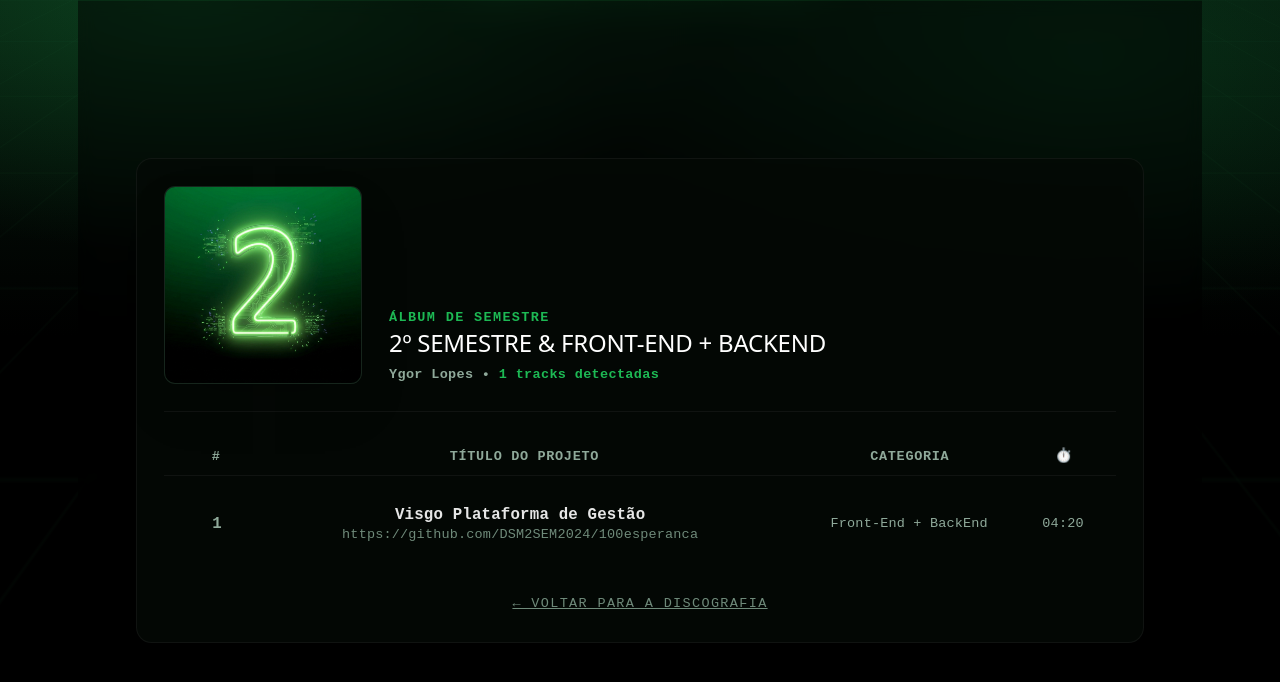
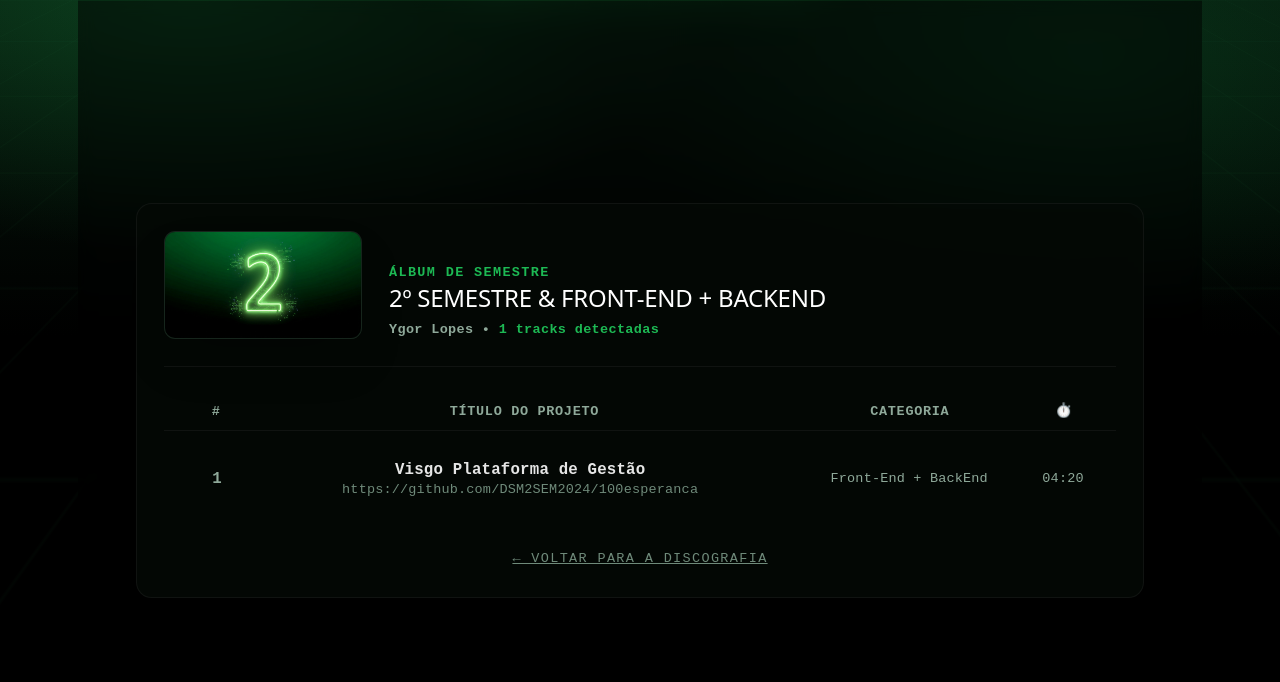
Before and after one commit to yllopes/portifolio, a React (Vite) app: page / in a window 1280 px wide. Both pictures are taken after a click on the element 639 px from the left and 1379 px from the top of the page. Shown: the part 945-1627 px from the top of the page. Built offline with nearby package versions, Linux system fonts and the light colour scheme.

Commit message:
:art: FEAT: adequacao do tamanho das imagens

```diff
--- a/src/components/Tracklist/ProjectPlayerView.jsx
+++ b/src/components/Tracklist/ProjectPlayerView.jsx
@@ -46,7 +46,7 @@ export default function ProjectPlayerView({ project, onBack }) {
                 animate={{ opacity: 1, filter: "blur(0px)" }}
                 exit={{ opacity: 0 }}
                 transition={{ duration: 0.2 }}
-                className="w-full h-full object-cover"
+                className="w-full h-full object-contain"
               />
             </AnimatePresence>
 
@@ -82,7 +82,7 @@ export default function ProjectPlayerView({ project, onBack }) {
                 <button onClick={nextPrint} className="p-3 text-muted-fg hover:text-white transition-transform active:scale-90"><svg className="w-5 h-5 fill-current" viewBox="0 0 24 24"><path d="M6 18l8.5-6L6 6v12zM16 6v12h2V6z"/></svg></button>
               </div>
 
-              <a href={`https://${project.repo}`} target="_blank" rel="noreferrer" className="bg-white hover:bg-[#1db954] hover:text-black text-black font-black text-xs py-3.5 px-6 rounded-full transition-all duration-300 uppercase tracking-widest font-mono shadow-lg active:scale-95">
+              <a href={project.repo} target="_blank" rel="noreferrer" className="bg-white hover:bg-[#1db954] hover:text-black text-black font-black text-xs py-3.5 px-6 rounded-full transition-all duration-300 uppercase tracking-widest font-mono shadow-lg active:scale-95">
                 Abrir Código Source
               </a>
             </div>
--- a/src/components/Tracklist/Tracklist.jsx
+++ b/src/components/Tracklist/Tracklist.jsx
@@ -14,8 +14,8 @@ export default function Tracklist({ album, onBack, onSelectProject, currentProje
         <SemesterCover
           src={album.cover}
           alt={album.title}
-          imgClassName="w-44 h-44 object-cover object-top rounded-lg shadow-2xl border border-white/5 bg-ink-3"
-          boxClassName="w-44 h-44 rounded-lg border border-white/5"
+          imgClassName="w-44 aspect-[11/6] object-cover rounded-lg shadow-2xl border border-white/5 bg-ink-3"
+          boxClassName="w-44 aspect-[11/6] rounded-lg border border-white/5"
         />
         <div className="text-center sm:text-left">
           <span className="text-xs font-bold text-spotify tracking-widest uppercase">Álbum de Semestre</span>
--- a/src/data/PROJECTS_DATA.js
+++ b/src/data/PROJECTS_DATA.js
@@ -84,7 +84,7 @@ export const PROJECTS_DATA = {
       title: "Pilates Studio",
       type: "Full Stack App",
       duration: "05:10",
-      repo: "https://github.com/lucasfnCode/App-for-Studio-the-pilates-PI---FATECS",
+      repo: "https://github.com/lucasfnCode/App-for-Studio-the-pilates-PI---FATEC",
       desc: "Aplicação completa com fluxo de autenticação e controle de assinaturas recorrentes para estúdios de pilates.",
       tech: ["Java", "Spring Boot", "React", "MongoDB", "Git", "Bootstrap", "SCRUM"],
       artwork: pilatesIni,
@@ -120,7 +120,7 @@ export const PROJECTS_DATA = {
       title: "Mobile App",
       type: "Mobile Development (Gestor Imobiliario)",
       duration: "03:50",
-      repo: ":https://github.com/100esperanca",
+      repo: "https://github.com/100esperanca",
       desc: "Aplicativo nativo focado em captação de leads em tempo real e processamento local com Machine Learning integrado.",
       tech: ["React Native", "PostgreSQL", "Expo", "JWT", "Docker", "Machine Learning"],
       artwork: mobileMain,
```
